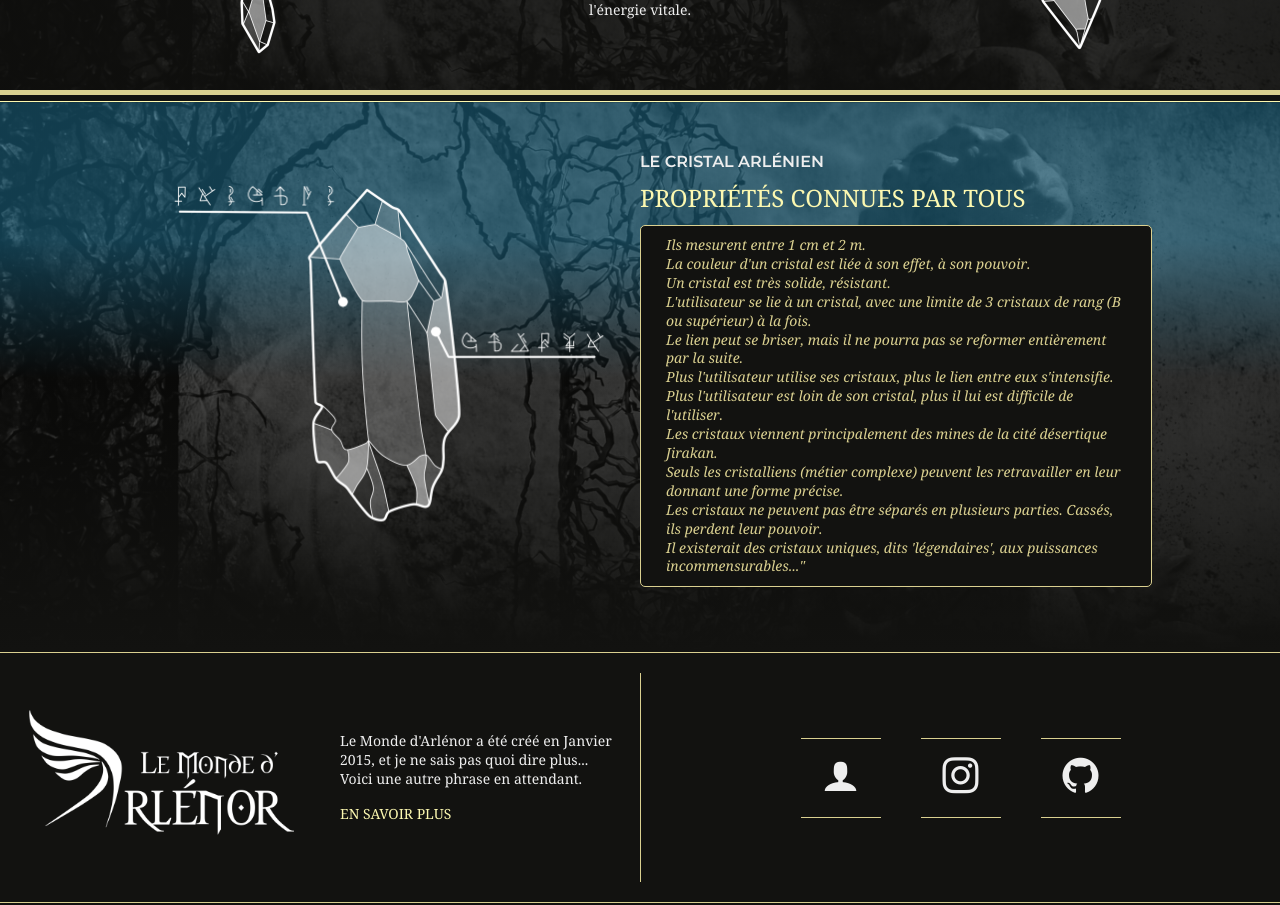
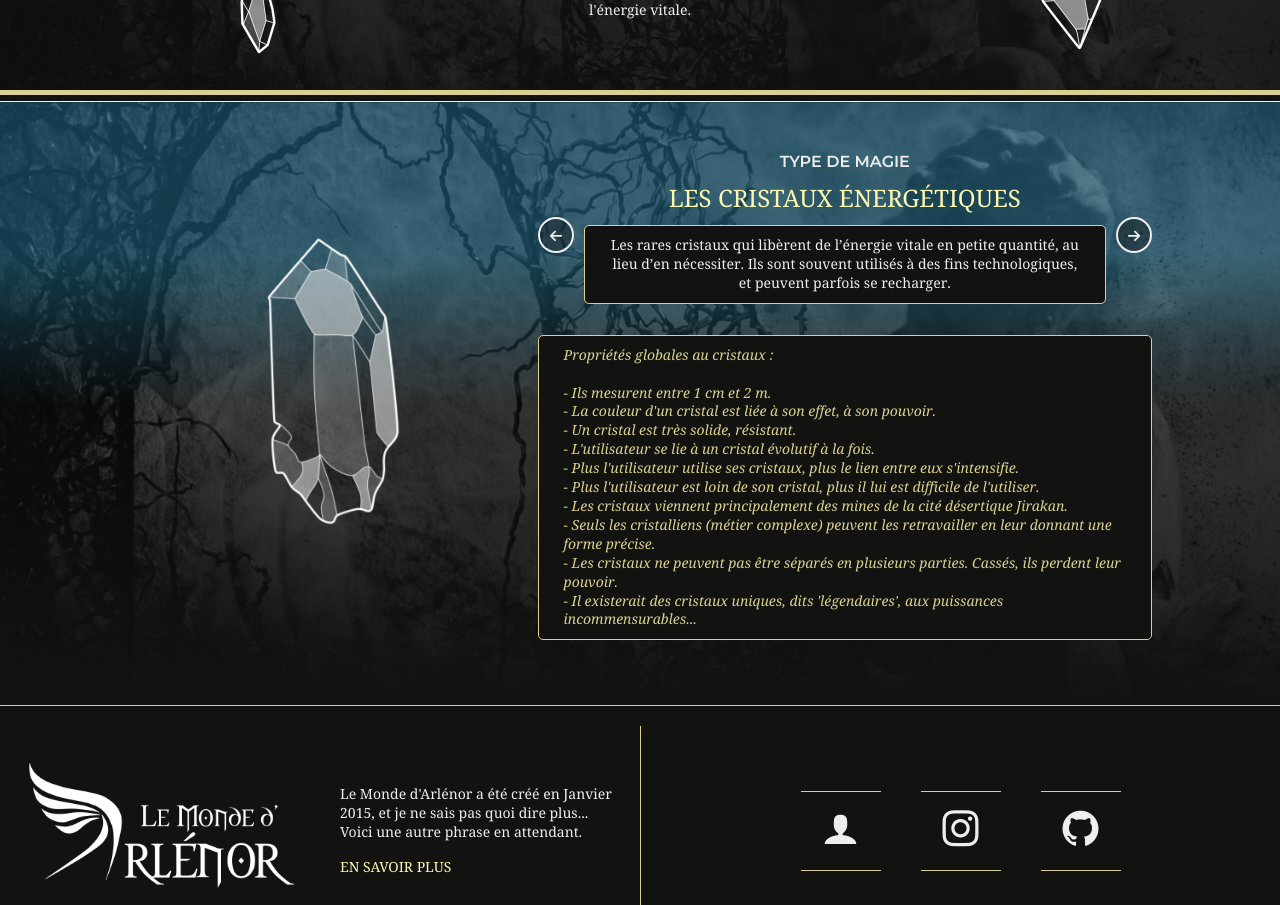
Before and after one commit to Spefire/MondeArlenor_WEBSITE_VUE, a Vue app: page /universe/magic in a window 1280 px wide. Shown: the part 440-1345 px from the top of the page. Built offline with nearby package versions, Linux system fonts and the light colour scheme.

Commit message:
Feat(magics): Add types of magics

```diff
--- /dev/null
+++ b/src/models/ArlenorMagic.ts
@@ -0,0 +1,17 @@
+export class ArlenorMagic {
+  public name: string;
+  public image: string;
+  public image01?: string;
+  public image02?: string;
+  public image03?: string;
+  public description: string;
+
+  constructor(name: string, description: string) {
+    this.name = name;
+    this.image = "";
+    this.image01 = undefined;
+    this.image02 = undefined;
+    this.image03 = undefined;
+    this.description = description;
+  }
+}
--- /dev/null
+++ b/src/models/data/ListMagics.ts
@@ -0,0 +1,49 @@
+import { ArlenorMagic } from "../ArlenorMagic";
+
+export function getListMagics(): ArlenorMagic[] {
+  const arlenorMagics: ArlenorMagic[]= [];
+
+  const magic01 = new ArlenorMagic(
+    "Les cristaux énergétiques",
+    `Les rares cristaux qui libèrent de l’énergie vitale en petite quantité, au lieu d’en nécessiter.
+    Ils sont souvent utilisés à des fins technologiques, et peuvent parfois se recharger.`,
+  );
+  magic01.image =  require("./../../assets/images/magic/crystal.png");
+  arlenorMagics.push(magic01);
+
+  const magic02 = new ArlenorMagic(
+    "Les cristaux instantanés",
+    `Comme les cristaux énergétiques, ils n’ont pas besoin d’énergie vitale pour activer leur pouvoir.
+    Seulement, leur nombre d’utilisations est limitée, souvent à une.`,
+  );
+  magic02.image =  require("./../../assets/images/magic/crystal.png");
+  arlenorMagics.push(magic02);
+
+  const magic03 = new ArlenorMagic(
+    "Les cristaux évolutifs",
+    `Ces cristaux donnent au porteur des pouvoirs qui évoluent au fur et à mesure du temps et de l’expérience,
+    en fonction de la personnalité du porteur.
+    Particularité : les tatouages évolutifs des Arléniens qui grandissent avec eux.`,
+  );
+  magic03.image =  require("./../../assets/images/magic/crystal.png");
+  magic03.image01 =  require("./../../assets/images/magic/crystal_data01.png");
+  magic03.image02 =  require("./../../assets/images/magic/crystal_data02.png");
+  magic03.image03 =  require("./../../assets/images/magic/crystal_data03.png");
+  arlenorMagics.push(magic03);
+
+  const magic04 = new ArlenorMagic(
+    "Les objets, armes et parchemins magiques",
+    "Ils sont enchantés par des utilisateurs de cristaux. Certains enchantements sont limités dans le temps ou dans leur utilisation.",
+  );
+  magic04.image =  require("./../../assets/images/magic/crystal.png");
+  arlenorMagics.push(magic04);
+
+  const magic05 = new ArlenorMagic(
+    "Les capacités magiques innées",
+    "Non liées aux cristaux, ces capacités sont majoritairement présentes chez les créatures, et non sur les peuples.",
+  );
+  magic05.image =  require("./../../assets/images/magic/crystal.png");
+  arlenorMagics.push(magic05);
+
+  return arlenorMagics;
+}
--- a/src/styles/views.scss
+++ b/src/styles/views.scss
@@ -439,8 +439,8 @@
         }
     }
 
-    .magic-zone-imgs {
-        width: 50%;
+    .magic-left {
+        width: 40%;
 
         @include mobile-only {
             margin-top: 20px;
@@ -448,8 +448,8 @@
         }
     }
 
-    .magic-zone-text {
-        width: 50%;
+    .magic-right {
+        width: 60%;
         text-align: left;
 
         @include mobile-only {
@@ -457,16 +457,36 @@
             margin-top: 20px;
         }
 
-        p {
+        .magic-header {
+            display: flex;
+            flex-direction: row;
+            align-items: center;
+            justify-content: space-between;
+            text-align: center;
+        }
+
+        .magic-crystals {
             color: $secondary-color;
             font-style: italic;
+        }
+
+        .select-button {
+            margin: 0;
+
+            &:first-child {
+                margin-right: 10px;
+            }
+
+            &:last-child {
+                margin-left: 10px;
+            }
         }
     }
 
     .magic-imgs {
         position: relative;
-        height: 35vw !important;
-        width: 35vw !important;
+        height: 30vw !important;
+        width: 30vw !important;
         max-height: 460px;
         max-width: 460px;
         margin: auto;
@@ -482,8 +502,8 @@
             left: 0;
             right: 0;
             bottom: 0;
-            height: 35vw !important;
-            width: 35vw !important;
+            height: 30vw !important;
+            width: 30vw !important;
             max-height: 460px;
             max-width: 460px;
 
--- a/src/views/universe/MagicView.ts
+++ b/src/views/universe/MagicView.ts
@@ -1,6 +1,8 @@
 import HeadLayout from "@/components/head-layout/HeadLayout.vue";
+import { ArlenorMagic } from "@/models/ArlenorMagic";
+import { getListMagics } from "@/models/data/ListMagics";
 import { PageTitles } from "@/models/PagesTitles";
-import { defineComponent } from "vue";
+import { defineComponent, ref } from "vue";
 
 export default defineComponent({
   name: "MagicView",
@@ -11,7 +13,10 @@ export default defineComponent({
 
   setup() {
     const title = PageTitles.magic;
-    return { title };
+    const currentIndex = ref(0);
+    const allMagics = ref(getListMagics());
+
+    return { currentIndex, allMagics, title };
   },
 
   computed: {
@@ -21,5 +26,28 @@ export default defineComponent({
     imageRight() {
       return require("./../../assets/images/magic/magic_right.png");
     },
+    previousIndex(): number {
+      if (this.currentIndex === 0) return this.allMagics.length - 1;
+      else return this.currentIndex - 1;
+    },
+    nextIndex(): number {
+      if (this.currentIndex === this.allMagics.length - 1) return 0;
+      else return this.currentIndex + 1;
+    },
+    currentMagic(): ArlenorMagic {
+      return this.allMagics[this.currentIndex];
+    }
   },
+
+  methods: {
+    previousSelection() {
+      if (this.currentIndex === 0) this.currentIndex = this.allMagics.length - 1;
+      else this.currentIndex = this.currentIndex - 1;
+    },
+
+    nextSelection() {
+      if (this.currentIndex === this.allMagics.length - 1) this.currentIndex = 0;
+      else this.currentIndex = this.currentIndex + 1;
+    }
+  }
 });
--- a/src/views/universe/MagicView.vue
+++ b/src/views/universe/MagicView.vue
@@ -16,41 +16,60 @@
 
   <div class="magic-view layout-view background-universe-vertical">
     <div class="layout-center large magic-container">
-      <div class="magic-zone-imgs">
+      <div class="magic-left">
         <div class="magic-imgs">
           <img
             class="crystal-main"
-            src="./../../assets/images/magic/crystal.png"
+            :src="currentMagic.image"
             alt="">
           <img
+            v-if="currentMagic.image01"
             class="crystal-data01"
-            src="./../../assets/images/magic/crystal_data01.png"
+            :src="currentMagic.image01"
             alt="">
           <img
+            v-if="currentMagic.image02"
             class="crystal-data02"
-            src="./../../assets/images/magic/crystal_data02.png"
+            :src="currentMagic.image02"
             alt="">
           <img
+            v-if="currentMagic.image03"
             class="crystal-data03"
-            src="./../../assets/images/magic/crystal_data03.png"
+            :src="currentMagic.image03"
             alt="">
         </div>
       </div>
-      <div class="magic-zone-text">
-        <h3>Le cristal arlénien</h3>
-        <h2>Propriétés connues par tous</h2>
-        <p class="bloc-text">
-          Ils mesurent entre 1 cm et 2 m.<br>
-          La couleur d'un cristal est liée à son effet, à son pouvoir.<br>
-          Un cristal est très solide, résistant.<br>
-          L'utilisateur se lie à un cristal, avec une limite de 3 cristaux de rang (B ou supérieur) à la fois.<br>
-          Le lien peut se briser, mais il ne pourra pas se reformer entièrement par la suite.<br>
-          Plus l'utilisateur utilise ses cristaux, plus le lien entre eux s'intensifie.<br>
-          Plus l'utilisateur est loin de son cristal, plus il lui est difficile de l'utiliser.<br>
-          Les cristaux viennent principalement des mines de la cité désertique Jirakan.<br>
-          Seuls les cristalliens (métier complexe) peuvent les retravailler en leur donnant une forme précise.<br>
-          Les cristaux ne peuvent pas être séparés en plusieurs parties. Cassés, ils perdent leur pouvoir.<br>
-          Il existerait des cristaux uniques, dits 'légendaires', aux puissances incommensurables..."
+      <div class="magic-right">
+        <div class="magic-header">
+          <div
+            class="select-button inverted"
+            @click="previousSelection()">
+            <i class="icon icon-arrow-right2" />
+          </div>
+          <div>
+            <h3>Type de magie</h3>
+            <h2>{{ currentMagic.name }}</h2>
+            <p class="bloc-text">{{ currentMagic.description }}</p>
+          </div>
+          <div
+            class="select-button"
+            @click="nextSelection()">
+            <i class="icon icon-arrow-right2" />
+          </div>
+        </div>
+
+        <p class="magic-crystals bloc-text margin-top-1">
+          Propriétés globales au cristaux :<br><br>
+          - Ils mesurent entre 1 cm et 2 m.<br>
+          - La couleur d'un cristal est liée à son effet, à son pouvoir.<br>
+          - Un cristal est très solide, résistant.<br>
+          - L'utilisateur se lie à un cristal évolutif à la fois.<br>
+          - Plus l'utilisateur utilise ses cristaux, plus le lien entre eux s'intensifie.<br>
+          - Plus l'utilisateur est loin de son cristal, plus il lui est difficile de l'utiliser.<br>
+          - Les cristaux viennent principalement des mines de la cité désertique Jirakan.<br>
+          - Seuls les cristalliens (métier complexe) peuvent les retravailler en leur donnant une forme précise.<br>
+          - Les cristaux ne peuvent pas être séparés en plusieurs parties. Cassés, ils perdent leur pouvoir.<br>
+          - Il existerait des cristaux uniques, dits 'légendaires', aux puissances incommensurables...
         </p>
       </div>
     </div>
```
